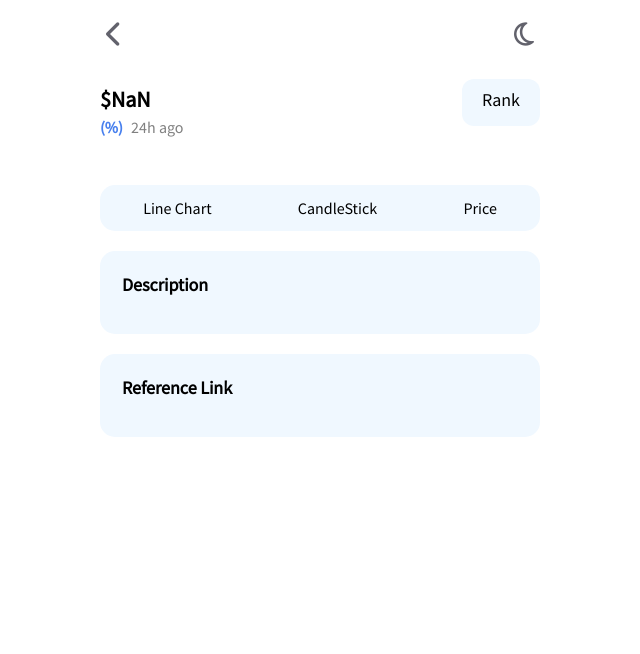
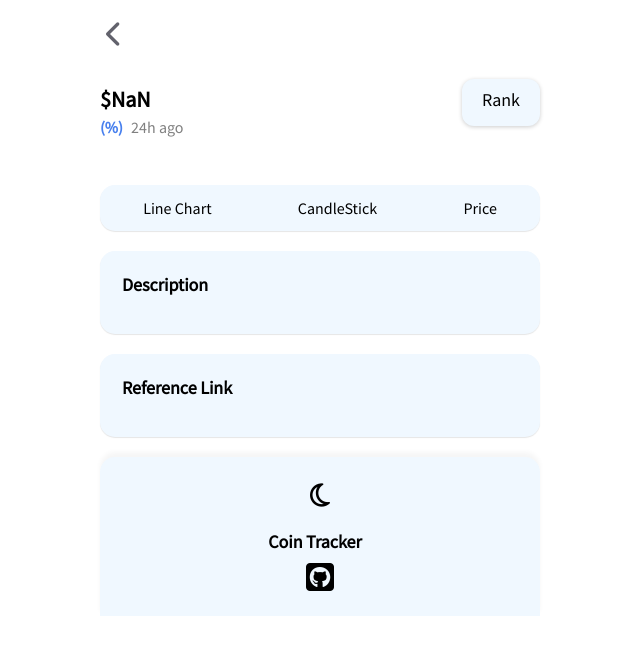
Before and after one commit to lee-yun-pyo/coin-tracker, a React (Create React App) app: page /1 in a window 1280 px wide. Shown: the top 654 px of the page, without its empty margins (320-960 px from the left). Built offline with nearby package versions, Linux system fonts and the light colour scheme; no server answers.

Commit message:
#Footer Footer 컴포넌트 생성

```diff
--- a/src/Routes/Coin.tsx
+++ b/src/Routes/Coin.tsx
@@ -8,6 +8,7 @@ import {
 } from "react-router-dom";
 import styled from "styled-components";
 import { fetchInfo, fetchPrice } from "../api";
+import Footer from "../components/Footer";
 import CandleStick from "./CandleStick";
 import Chart from "./Chart";
 import Price from "./Price";
@@ -89,7 +90,13 @@ interface IPercent24h {
   percent24h: number | undefined;
 }
 
-const Loading = styled.span``;
+const Loading = styled.span`
+  font-size: 25px;
+  display: flex;
+  align-items: center;
+  justify-content: center;
+  text-align: center;
+`;
 
 const Container = styled.div`
   max-width: 480px;
@@ -139,6 +146,7 @@ const Rank = styled.div`
   display: flex;
   flex-direction: column;
   align-items: center;
+  box-shadow: 0px 1px 4px rgba(0, 0, 0, 0.2);
   padding: 12px 20px;
   border-radius: 12px;
   background-color: aliceblue;
@@ -162,6 +170,7 @@ const Tabs = styled.div`
   background-color: aliceblue;
   margin: 20px 0;
   border-radius: 15px;
+  box-shadow: 0px 1px 1px rgba(0, 0, 0, 0.1);
 `;
 
 const Tab = styled.span<{ isActive: boolean }>`
@@ -177,6 +186,7 @@ const Description = styled.div`
   border-radius: 15px;
   padding: 25px 22px;
   margin-bottom: 20px;
+  box-shadow: 0px 1px 1px rgba(0, 0, 0, 0.1);
   span {
     font-weight: 600;
     font-size: 18px;
@@ -194,6 +204,7 @@ const Reference = styled.div`
   border-radius: 15px;
   padding: 25px 22px;
   margin-bottom: 20px;
+  box-shadow: 0px 1px 1px rgba(0, 0, 0, 0.1);
   > span {
     font-weight: 600;
     font-size: 18px;
@@ -244,19 +255,17 @@ function Coin() {
   const percent24h = priceData?.quotes.USD.percent_change_24h;
   const coinPrice = priceData?.quotes.USD.price;
   const loading = infoLoading || priceLoading;
-  return loading ? (
+  return (
+    <Container>
+      {loading ? (
         <Loading>Loading</Loading>
       ) : (
         <>
-      <Container>
           <Nav>
             <BtnToHome>
               <Link to={"/"}>
                 <i className="fa-solid fa-chevron-left fa-2x"></i>
               </Link>
-          </BtnToHome>
-          <BtnToHome>
-            <i className="fa-regular fa-moon fa-2x"></i>
             </BtnToHome>
           </Nav>
           <Header>
@@ -268,8 +277,12 @@ function Coin() {
               <Percent24h percent24h={percent24h || undefined}>
                 {coinPrice && percent24h
                   ? percent24h >= 0
-                  ? `+$${((coinPrice * Math.abs(percent24h)) / 100).toFixed(2)}`
-                  : `-$${((coinPrice * Math.abs(percent24h)) / 100).toFixed(2)}`
+                    ? `+$${((coinPrice * Math.abs(percent24h)) / 100).toFixed(
+                        2
+                      )}`
+                    : `-$${((coinPrice * Math.abs(percent24h)) / 100).toFixed(
+                        2
+                      )}`
                   : undefined}{" "}
                 ({percent24h}%) <span>24h ago</span>
               </Percent24h>
@@ -363,8 +376,10 @@ function Coin() {
               </div>
             </Reference>
           </Main>
+          <Footer />
+        </>
+      )}
     </Container>
-    </>
   );
 }
 
--- a/src/Routes/Home.tsx
+++ b/src/Routes/Home.tsx
@@ -2,33 +2,40 @@ import styled from "styled-components";
 import { Link, useRouteMatch, Switch, Route } from "react-router-dom";
 import { useQuery } from "react-query";
 import { fetchCoins } from "../api";
+import Footer from "../components/Footer";
 
-export const Container = styled.div`
+const Container = styled.div`
   max-width: 480px;
   margin: 0 auto;
   padding: 0 20px;
 `;
 
-export const Header = styled.header`
+const Loading = styled.span`
+  font-size: 25px;
+  display: block;
+  text-align: center;
+`;
+
+const Header = styled.header`
   display: flex;
   align-items: center;
   justify-content: center;
   height: 20vh;
 `;
 
-export const Title = styled.h1`
+const Title = styled.h1`
   font-size: 40px;
   font-weight: 600;
 `;
 
-export const CoinList = styled.div`
+const CoinList = styled.div`
   display: grid;
   justify-items: center;
   gap: 20px;
   grid-template-columns: repeat(3, 1fr);
 `;
 
-export const Coin = styled.div`
+const Coin = styled.div`
   width: 120px;
   display: flex;
   flex-direction: column;
@@ -50,7 +57,7 @@ export const Coin = styled.div`
   }
 `;
 
-export const Name = styled.p`
+const Name = styled.p`
   max-width: 100px;
   text-align: center;
   white-space: nowrap;
@@ -59,17 +66,17 @@ export const Name = styled.p`
   height: 20px;
 `;
 
-export const Paging = styled.div`
+const Paging = styled.div`
   margin-top: 50px;
   margin-bottom: 50px;
 `;
 
-export const PageList = styled.ul`
+const PageList = styled.ul`
   display: flex;
   justify-content: center;
 `;
 
-export const Page = styled.li<{ isActive: boolean }>`
+const Page = styled.li<{ isActive: boolean }>`
   background-color: ${(props) => (props.isActive ? "tomato" : "aliceblue")};
   border-radius: 10px;
   margin: 0 20px;
@@ -86,7 +93,7 @@ export const Page = styled.li<{ isActive: boolean }>`
   }
 `;
 
-export interface Icoin {
+interface Icoin {
   id: string;
   name: string;
   symbol: string;
@@ -109,7 +116,7 @@ function Home() {
         <Title>Coin</Title>
       </Header>
       {isLoading ? (
-        "Loading"
+        <Loading>Loading</Loading>
       ) : (
         <>
           {homeMatch?.isExact ? (
@@ -200,6 +207,7 @@ function Home() {
           ) : (
             <></>
           )}
+          <Footer />
         </>
       )}
     </Container>
--- /dev/null
+++ b/src/components/Footer.tsx
@@ -0,0 +1,66 @@
+import styled from "styled-components";
+
+const Foot = styled.footer`
+  display: flex;
+  flex-direction: column;
+  align-items: center;
+  border-top-left-radius: 15px;
+  border-top-right-radius: 15px;
+  justify-content: space-between;
+  padding: 20px;
+  background-color: aliceblue;
+  box-shadow: rgb(0 0 0 / 4%) 0px -5px 5px;
+`;
+
+const Btn = styled.button`
+  background-color: transparent;
+  border-radius: 50%;
+  padding: 5px;
+  border: none;
+  cursor: pointer;
+  &:hover {
+    background-color: aliceblue;
+  }
+`;
+
+const GithubDiv = styled.div`
+  display: flex;
+  flex-direction: column;
+  align-items: center;
+  margin-top: 20px;
+`;
+
+const Span = styled.span`
+  font-size: 18px;
+  margin-right: 10px;
+  font-weight: 600;
+`;
+
+const Github = styled.a`
+  padding: 3px;
+  border-radius: 10px;
+  margin-top: 7px;
+  &:hover {
+    background-color: aliceblue;
+  }
+`;
+function Footer() {
+  return (
+    <Foot>
+      <Btn>
+        <i className="fa-regular fa-moon fa-2x"></i>
+      </Btn>
+      <GithubDiv>
+        <Span>Coin Tracker</Span>
+        <Github
+          href="https://github.com/lee-yun-pyo/coin-tracker"
+          target="_blank"
+        >
+          <i className="fa-brands fa-square-github fa-2x"></i>
+        </Github>
+      </GithubDiv>
+    </Foot>
+  );
+}
+
+export default Footer;
```
Lines whose indentation alone changed are shown as unchanged.
